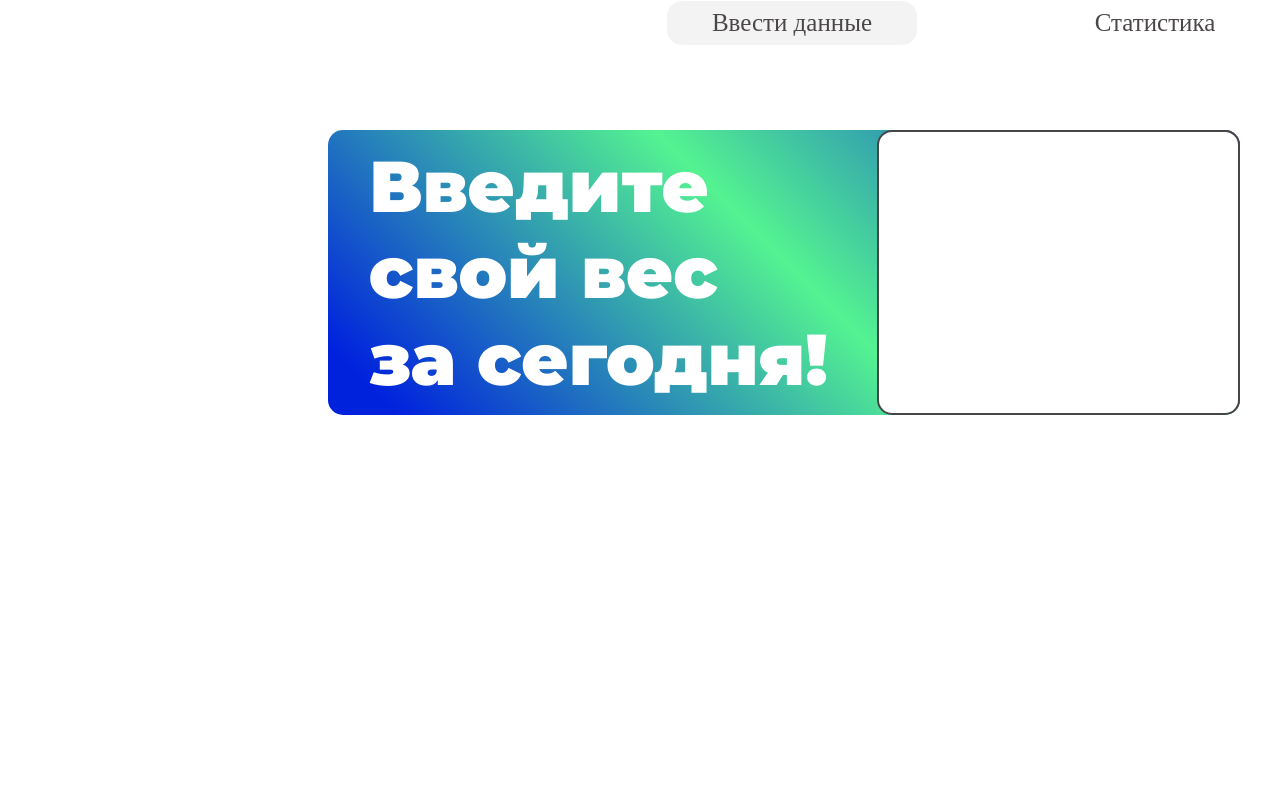
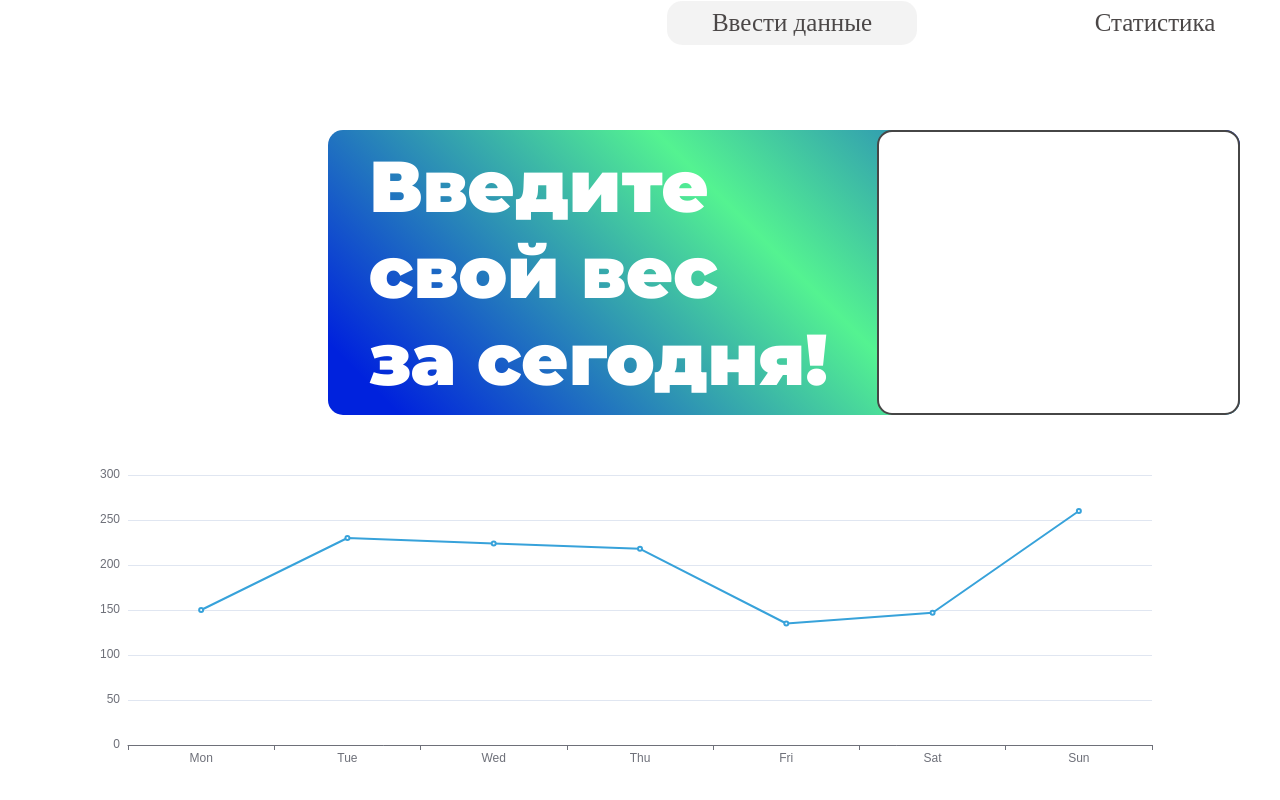
Before and after one commit to mappited/Weight-Analytics, a Vue app in the folder website-v3/: page /SecondPage in a window 1280 px wide. Shown: the part 254-1054 px from the top of the page. Before the commit the page ends 800 px from the top, so only its background shows below. Built offline with nearby package versions, Linux system fonts and the light colour scheme; a web font is replaced by a local one.

Commit message:
echart added

```diff
--- a/website-v3/src/SecondPage.vue
+++ b/website-v3/src/SecondPage.vue
@@ -36,16 +36,20 @@
           </form>
       </div>
   </div>
+
+  <demoChart/>
 </template>
 
 
 <script>
 import middleAccDiv from './components/middleAccDiv.vue'
+import demoChart from './charts/demochart.vue'
 
 export default {
   name: 'secondPage',
   components:{
     middleAccDiv,
+    demoChart
   }
 }
 </script>
--- a/website-v3/src/charts/demochart.vue
+++ b/website-v3/src/charts/demochart.vue
@@ -1,22 +1,59 @@
+<template>
+  <v-chart class="chart" :option="option" />
+</template>
+
 <script>
-import { defineComponent } from 'vue'
-import { Bar } from 'vue3-chart-v2'
+import { use } from "echarts/core";
+import { CanvasRenderer } from "echarts/renderers";
+import { LineChart } from "echarts/charts";
+import {
+  TitleComponent,
+  TooltipComponent,
+  LegendComponent,
+  GridComponent
+} from "echarts/components";
+import VChart, { THEME_KEY } from "vue-echarts";
+import { ref, defineComponent } from "vue";
+
+use([
+  CanvasRenderer,
+  LineChart,
+  TitleComponent,
+  TooltipComponent,
+  LegendComponent,
+  GridComponent
+]);
 
 export default defineComponent({
-  name: 'MonthlyChart',
-  extends: Bar,
-  props: {
-    chartData: {
-      type: Object,
-      required: true
-    },
-    chartOptions: {
-      type: Object,
-      required: false
-    },
+  name: "demoChart",
+  components: {
+    VChart
   },
-  mounted () {
-    this.renderChart(this.chartData, this.chartOptions)
+  provide: {
+    [THEME_KEY]: "light"
+  },
+  setup: () => {
+    const option = ref({
+      xAxis: {
+        type: "category",
+        data: ['Mon', 'Tue', 'Wed', 'Thu', 'Fri', 'Sat', 'Sun']
+      },
+      yAxis: {
+          type: 'value'
+      },
+      series: [{
+          data: [150, 230, 224, 218, 135, 147, 260],
+          type: 'line'
+      }]
+    });
+
+    return { option };
   }
-})
+});
 </script>
+
+<style scoped>
+.chart {
+  height: 400px;
+}
+</style>
```
